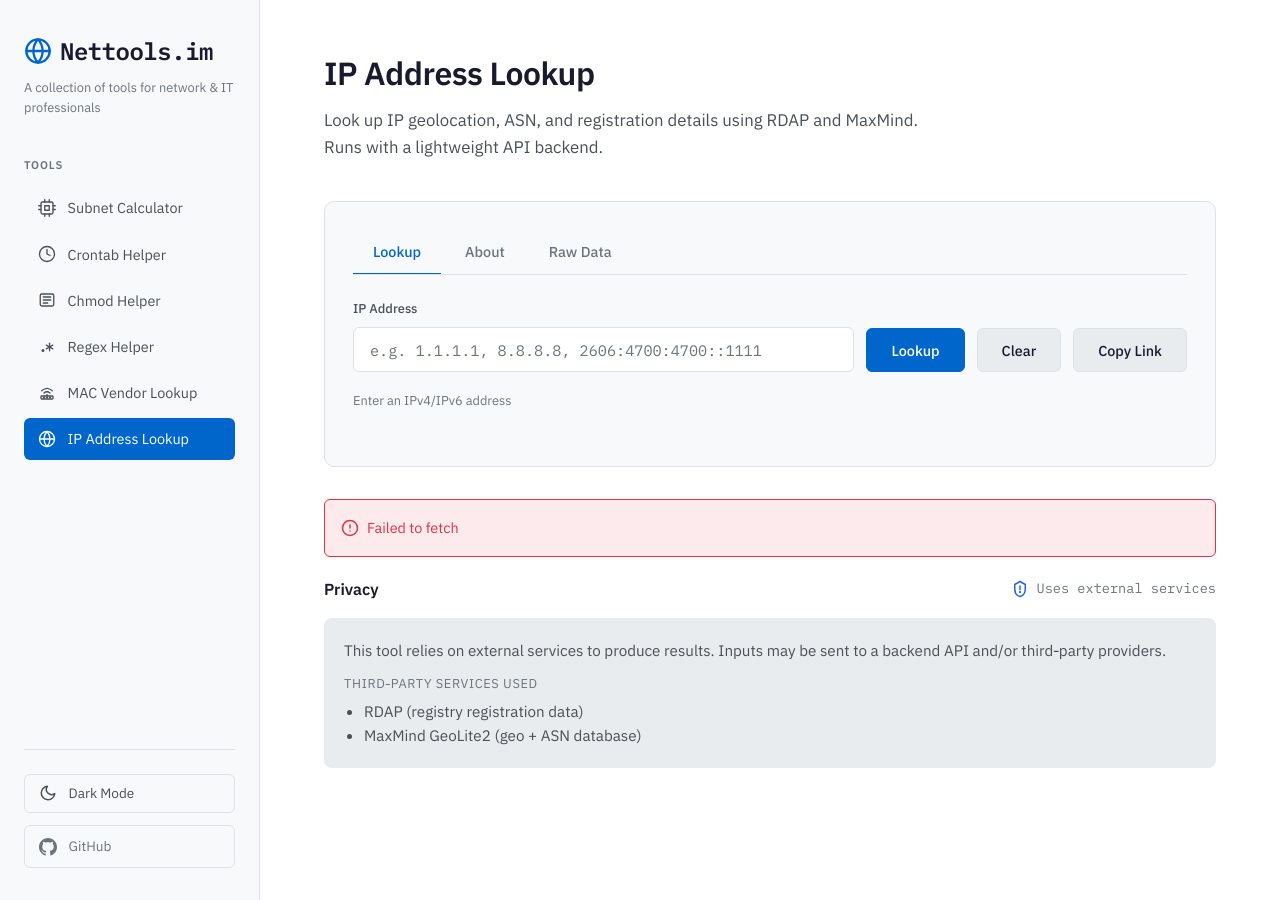
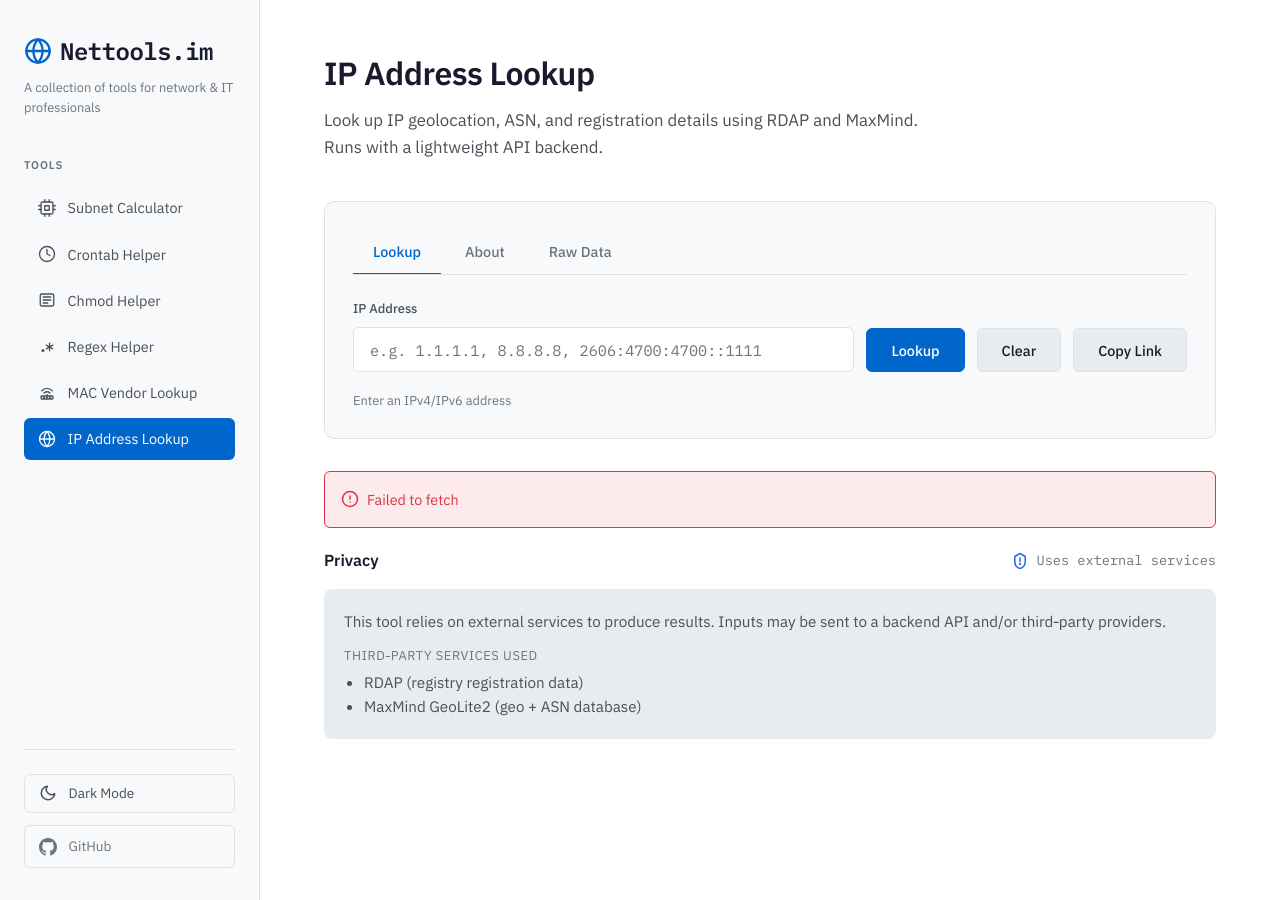
Before and after one commit to hcuk94/nettools-im, a Jekyll site: the page built from _tools/ip-lookup.html, in a window 1280 px wide. Built offline with Jekyll 4.4.1, drawn with Linux system fonts in a browser that asks for light colours; comment, search, counter and statistics services are not loaded.

Commit message:
fix(css): ensure full-row hint disables input-group padding

```diff
--- a/assets/css/style.css
+++ b/assets/css/style.css
@@ -379,8 +379,9 @@ body {
   margin-bottom: 0;
 }
 
-/* IP lookup: disable the absolute-hint padding when using full-row hint */
-.input-group--hint-flow-on-wrap {
+/* IP lookup: disable the absolute-hint padding when using full-row hint
+   (must beat .input-group:has(.input-hint) specificity) */
+.input-group.input-group--hint-flow-on-wrap {
   padding-bottom: 0;
 }
 
```
